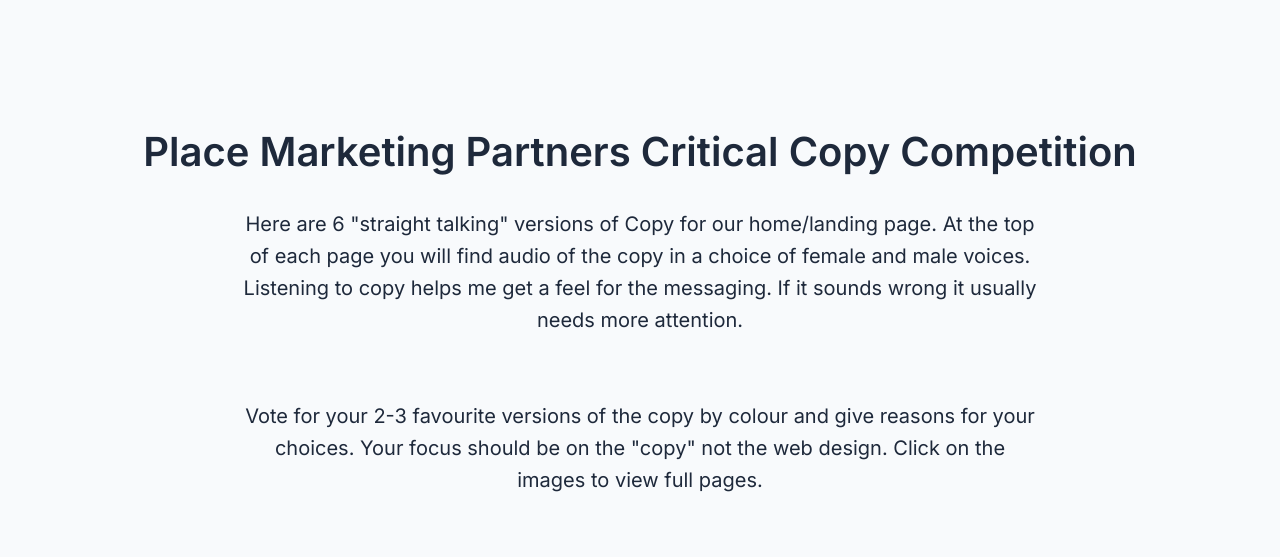
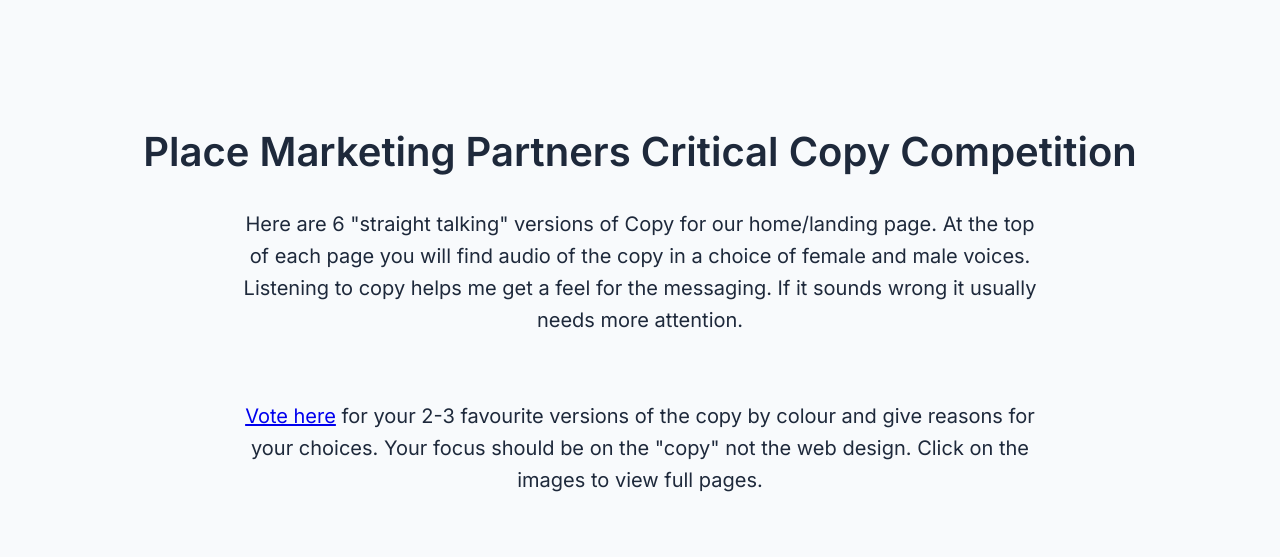
Before and after one commit to pmpsites/pmp, a plain HTML site: page index.html in a window 1280 px wide. Shown: the top 557 px of the page. Drawn offline with Linux system fonts and the light colour scheme.

Commit message:
Vote Here

```diff
--- a/index.html
+++ b/index.html
@@ -17,7 +17,7 @@
         <div class="container">
             <h2>Place Marketing Partners Critical Copy Competition</h2>
             <p class="section-intro">Here are 6 "straight talking" versions of Copy for our home/landing page. At the top of each page you will find audio of the copy in a choice of female and male voices. Listening to copy helps me get a feel for the messaging. If it sounds wrong it usually needs more attention.</p>
-            <p class="section-intro"> Vote for your 2-3 favourite versions of the copy by colour and give reasons for your choices. Your focus should be on the "copy" not the web design. Click on the images to view full pages.</p>
+            <p class="section-intro"> <a href="https://forms.gle/4CVRbLfA5PdvS4gq9">Vote here</a> for your 2-3 favourite versions of the copy by colour and give reasons for your choices. Your focus should be on the "copy" not the web design. Click on the images to view full pages.</p>
             <div class="cases">
                 <div class="case-card">
                     <a href="https://pmpdoom.pages.dev/"><img src="https://res.cloudinary.com/docyc3gqe/image/upload/w_300/red.png"/></a>
```
